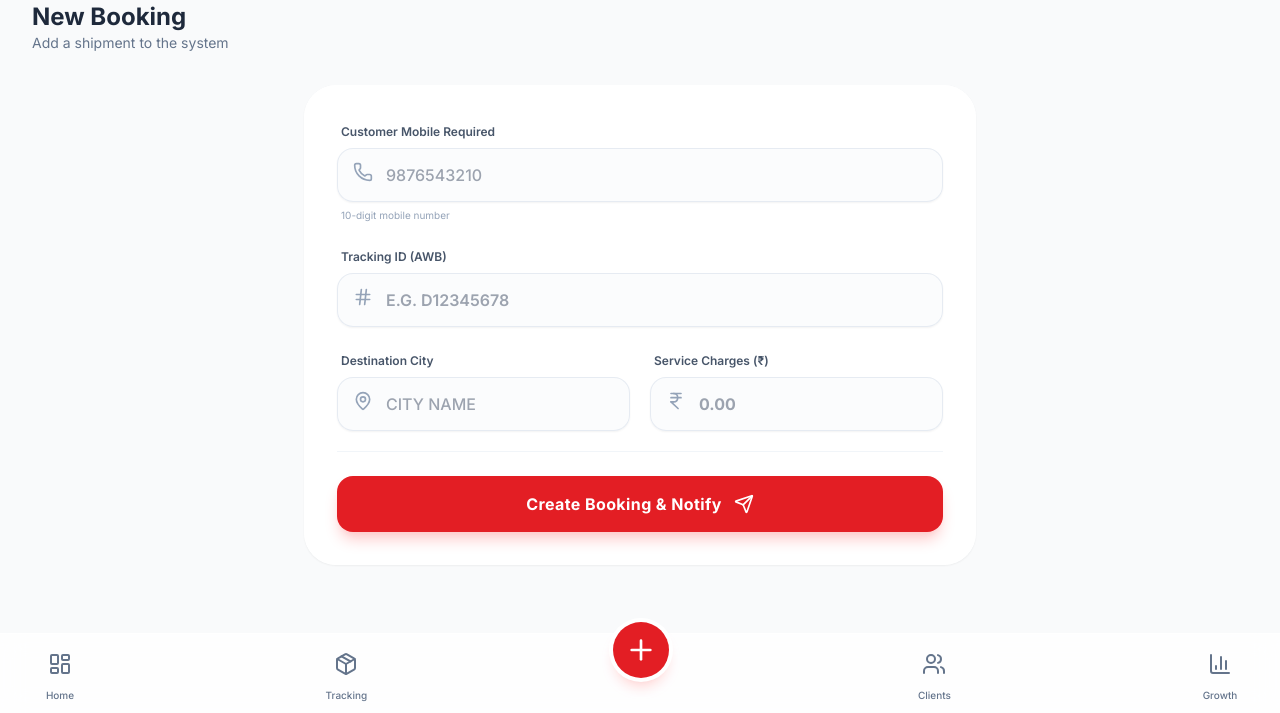
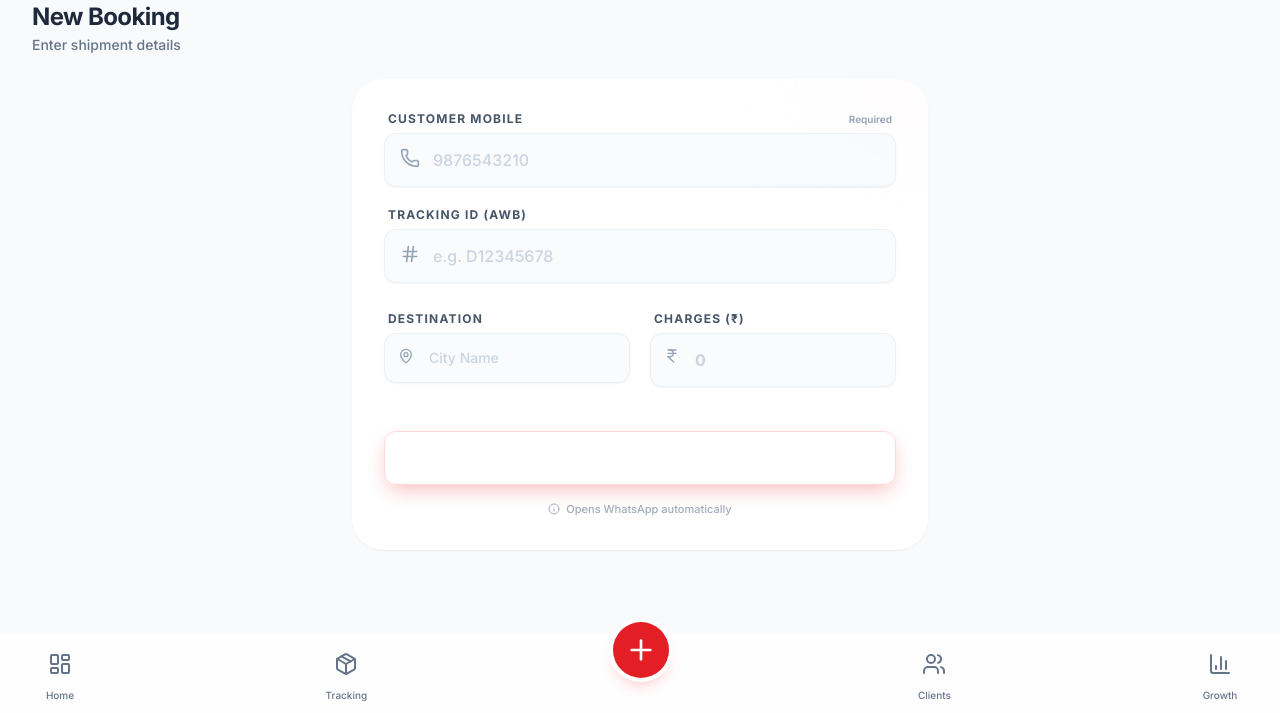
Before and after one commit to ansariwaleed/dtdc_crm, a FastAPI app: template app/templates/add.html in a window 1280 px wide. Shown: the part 87-800 px from the top of the page. Run offline with FastAPI, Linux system fonts and the light colour scheme; the template is opened without the code that fills it, so the values that code supplies are empty; some libraries are stand-ins or nearby versions.

Commit message:
Enhance booking form design and functionality
Refactor booking form layout and styles for improved UX.

```diff
--- a/app/templates/add.html
+++ b/app/templates/add.html
@@ -1,63 +1,87 @@
 {% extends "base.html" %}
 
 {% block content %}
-<div class="mb-8">
-    <h2 class="text-2xl font-bold text-slate-800">New Booking</h2>
-    <p class="text-sm text-slate-500">Add a shipment to the system</p>
+<div class="mb-6 flex flex-col md:flex-row md:items-end justify-between gap-2">
+    <div>
+        <h2 class="text-2xl font-bold text-slate-800 tracking-tight">New Booking</h2>
+        <p class="text-sm font-medium text-slate-500 mt-0.5">Enter shipment details</p>
+    </div>
 </div>
 
-<div class="card-blur p-6 sm:p-8 rounded-[32px] border border-white shadow-sm max-w-2xl mx-auto">
-    <form id="bookingForm" method="post" action="/add" class="space-y-5" target="_blank" onsubmit="handleFormSubmit()">
+<div class="card-blur p-6 sm:p-8 rounded-[32px] max-w-xl mx-auto shadow-sm relative overflow-hidden">
+    <!-- Decorative subtle background element -->
+    <div
+        class="absolute -right-20 -top-20 w-40 h-40 bg-gradient-to-br from-red-50 to-transparent rounded-full blur-3xl pointer-events-none opacity-60">
+    </div>
 
+    <form id="bookingForm" method="post" action="/add" class="space-y-5 relative z-10" target="_blank"
+        onsubmit="handleFormSubmit()">
+
+        <!-- Phone Input -->
         <div class="space-y-1.5">
-            <label class="text-xs font-semibold text-slate-600 px-1">Customer Mobile Required</label>
-            <div class="relative">
+            <label class="flex items-center justify-between px-1">
+                <span class="text-xs font-bold text-slate-600 uppercase tracking-widest">Customer Mobile</span>
+                <span class="text-[10px] font-semibold text-slate-400">Required</span>
+            </label>
+            <div class="relative group">
                 <input type="tel" name="phone" placeholder="9876543210" pattern="[0-9]{10}" maxlength="10"
-                    class="w-full bg-slate-50/50 border border-slate-200/80 rounded-2xl py-3.5 px-12 focus:border-dtdc-blue focus:ring-4 focus:ring-blue-100/50 focus:bg-white active:ring-4 active:ring-blue-50 outline-none transition-all shadow-sm text-slate-800 font-medium"
+                    class="w-full bg-slate-50/80 border border-slate-200/60 rounded-xl py-3.5 px-12 text-base font-semibold tracking-wide focus:border-dtdc-blue focus:ring-[3px] focus:ring-blue-100/50 focus:bg-white transition-all text-slate-800 placeholder:text-slate-300 placeholder:font-medium placeholder:tracking-normal outline-none shadow-sm"
                     required>
-                <i data-lucide="phone" class="absolute left-4 top-3.5 w-5 h-5 text-slate-400"></i>
-            </div>
-            <p class="text-[10px] text-slate-400 px-1">10-digit mobile number</p>
-        </div>
-
-        <div class="space-y-1.5">
-            <label class="text-xs font-semibold text-slate-600 px-1">Tracking ID (AWB)</label>
-            <div class="relative">
-                <input type="text" name="tracking_id" placeholder="e.g. D12345678"
-                    class="w-full bg-slate-50/50 border border-slate-200/80 rounded-2xl py-3.5 px-12 focus:border-dtdc-blue focus:ring-4 focus:ring-blue-100/50 focus:bg-white active:ring-4 active:ring-blue-50 outline-none transition-all shadow-sm uppercase font-semibold text-slate-800"
-                    required>
-                <i data-lucide="hash" class="absolute left-4 top-3.5 w-5 h-5 text-slate-400"></i>
+                <i data-lucide="phone"
+                    class="absolute left-4 top-[15px] w-5 h-5 text-slate-400 group-focus-within:text-dtdc-blue transition-colors"></i>
             </div>
         </div>
 
-        <div class="grid grid-cols-1 sm:grid-cols-2 gap-5">
+        <!-- Tracking ID -->
+        <div class="space-y-1.5">
+            <label class="block text-xs font-bold text-slate-600 px-1 uppercase tracking-widest">Tracking ID
+                (AWB)</label>
+            <div class="relative group">
+                <input type="text" name="tracking_id" placeholder="e.g. D12345678"
+                    class="w-full bg-slate-50/80 border border-slate-200/60 rounded-xl py-3.5 px-12 text-base font-bold uppercase focus:border-dtdc-blue focus:ring-[3px] focus:ring-blue-100/50 focus:bg-white transition-all text-slate-800 placeholder:text-slate-300 placeholder:font-medium placeholder:normal-case outline-none shadow-sm"
+                    required>
+                <i data-lucide="hash"
+                    class="absolute left-4 top-[15px] w-5 h-5 text-slate-400 group-focus-within:text-dtdc-blue transition-colors"></i>
+            </div>
+        </div>
+
+        <div class="grid grid-cols-1 sm:grid-cols-2 gap-5 pt-2">
+            <!-- Destination -->
             <div class="space-y-1.5">
-                <label class="text-xs font-semibold text-slate-600 px-1">Destination City</label>
-                <div class="relative">
+                <label class="block text-xs font-bold text-slate-600 px-1 uppercase tracking-widest">Destination</label>
+                <div class="relative group">
                     <input type="text" name="destination_city" placeholder="City Name"
-                        class="w-full bg-slate-50/50 border border-slate-200/80 rounded-2xl py-3.5 px-12 focus:border-dtdc-blue focus:ring-4 focus:ring-blue-100/50 focus:bg-white active:ring-4 active:ring-blue-50 outline-none transition-all shadow-sm uppercase font-medium text-slate-800"
+                        class="w-full bg-slate-50/80 border border-slate-200/60 rounded-xl py-3.5 px-11 text-sm font-semibold capitalize focus:border-dtdc-blue focus:ring-[3px] focus:ring-blue-100/50 focus:bg-white transition-all text-slate-800 placeholder:text-slate-300 placeholder:font-medium outline-none shadow-sm"
                         required>
-                    <i data-lucide="map-pin" class="absolute left-4 top-3.5 w-5 h-5 text-slate-400"></i>
+                    <i data-lucide="map-pin"
+                        class="absolute left-3.5 top-[15px] w-4 h-4 text-slate-400 group-focus-within:text-dtdc-blue transition-colors"></i>
                 </div>
             </div>
 
+            <!-- Rate -->
             <div class="space-y-1.5">
-                <label class="text-xs font-semibold text-slate-600 px-1">Service Charges (₹)</label>
-                <div class="relative">
-                    <input type="number" step="0.01" name="rate" placeholder="0.00"
-                        class="w-full bg-slate-50/50 border border-slate-200/80 rounded-2xl py-3.5 px-12 focus:border-dtdc-blue focus:ring-4 focus:ring-blue-100/50 focus:bg-white active:ring-4 active:ring-blue-50 outline-none transition-all shadow-sm font-bold text-slate-800"
+                <label class="block text-xs font-bold text-slate-600 px-1 uppercase tracking-widest">Charges (₹)</label>
+                <div class="relative group">
+                    <input type="number" step="1" name="rate" placeholder="0"
+                        class="w-full bg-slate-50/80 border border-slate-200/60 rounded-xl py-3.5 pl-11 pr-4 text-base font-bold focus:border-dtdc-blue focus:ring-[3px] focus:ring-blue-100/50 focus:bg-white transition-all text-slate-800 placeholder:text-slate-300 outline-none shadow-sm"
                         required>
-                    <i data-lucide="indian-rupee" class="absolute left-4 top-3.5 w-5 h-5 text-slate-400"></i>
+                    <i data-lucide="indian-rupee"
+                        class="absolute left-3.5 top-[15px] w-4 h-4 text-slate-400 group-focus-within:text-dtdc-blue transition-colors"></i>
                 </div>
             </div>
         </div>
 
-        <div class="pt-6 border-t border-slate-100 mt-2">
+        <!-- Refined Premium Action Button -->
+        <div class="pt-6 mt-4">
             <button type="submit" id="submitBtn"
-                class="w-full bg-dtdc-red text-white py-4 px-6 rounded-2xl font-bold shadow-lg shadow-red-200 hover:shadow-red-300 hover:bg-[#ff2c33] transition-all flex items-center justify-center gap-3 active:scale-95 group">
-                <span class="tracking-wide">Create Booking & Notify</span>
-                <i data-lucide="send" class="w-5 h-5 group-hover:translate-x-1 transition-transform"></i>
+                class="w-full bg-gradient-to-r from-dtdc-red to-[#d01820] text-white py-4 px-6 rounded-xl font-bold text-sm shadow-[0_8px_20px_-4px_rgba(227,30,36,0.3)] hover:shadow-[0_12px_25px_-6px_rgba(227,30,36,0.4)] hover:-translate-y-0.5 active:scale-[0.98] transition-all duration-200 flex items-center justify-center gap-3 group border border-red-500/20">
+                <span class="tracking-wide">Create Booking</span>
+                <i data-lucide="send" class="w-4 h-4 group-hover:translate-x-1 transition-transform"></i>
             </button>
+            <div class="flex items-center justify-center gap-1.5 mt-4 opacity-60">
+                <i data-lucide="info" class="w-3 h-3 text-slate-500"></i>
+                <p class="text-[11px] font-medium text-slate-500">Opens WhatsApp automatically</p>
+            </div>
         </div>
 
     </form>
@@ -67,17 +91,30 @@
     function handleFormSubmit() {
         const btn = document.getElementById('submitBtn');
         const span = btn.querySelector('span');
+        const icon = btn.querySelector('i');
 
-        // Visual feedback
-        span.innerText = 'GENERATING WHATSAPP LINK...';
-        btn.classList.replace('bg-dtdc-red', 'bg-green-600');
+        // Visual feedback - elegant state change
+        span.innerText = 'Routing...';
+        icon.setAttribute('data-lucide', 'check');
+        lucide.createIcons();
+        btn.classList.replace('from-dtdc-red', 'from-emerald-600');
+        btn.classList.replace('to-[#d01820]', 'to-emerald-500');
+        btn.classList.replace('shadow-[0_8px_20px_-4px_rgba(227,30,36,0.3)]', 'shadow-[0_8px_20px_-4px_rgba(16,185,129,0.3)]');
+        btn.classList.replace('border-red-500/20', 'border-emerald-500/20');
 
-        // Reset form after a delay (since it opened it in a new tab)
+        // Reset form gracefully
         setTimeout(() => {
             document.getElementById('bookingForm').reset();
-            span.innerText = 'BOOK & SEND WHATSAPP';
-            btn.classList.replace('bg-green-600', 'bg-dtdc-red');
-        }, 1500);
+            span.innerText = 'Create Booking';
+            icon.setAttribute('data-lucide', 'send');
+            lucide.createIcons();
+            btn.classList.replace('from-emerald-600', 'from-dtdc-red');
+            btn.classList.replace('to-emerald-500', 'to-[#d01820]');
+            btn.classList.replace('shadow-[0_8px_20px_-4px_rgba(16,185,129,0.3)]', 'shadow-[0_8px_20px_-4px_rgba(227,30,36,0.3)]');
+            btn.classList.replace('border-emerald-500/20', 'border-red-500/20');
+
+            document.querySelector('input[name="phone"]').focus();
+        }, 2000);
     }
 </script>
 
```
